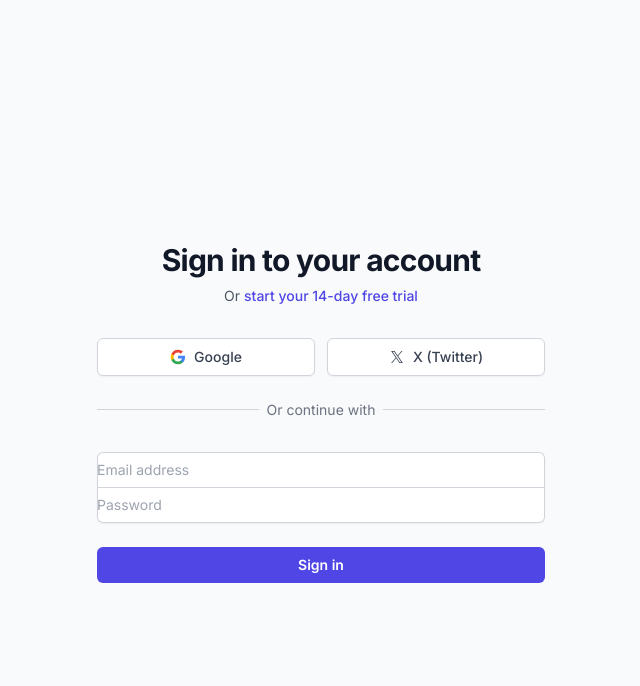
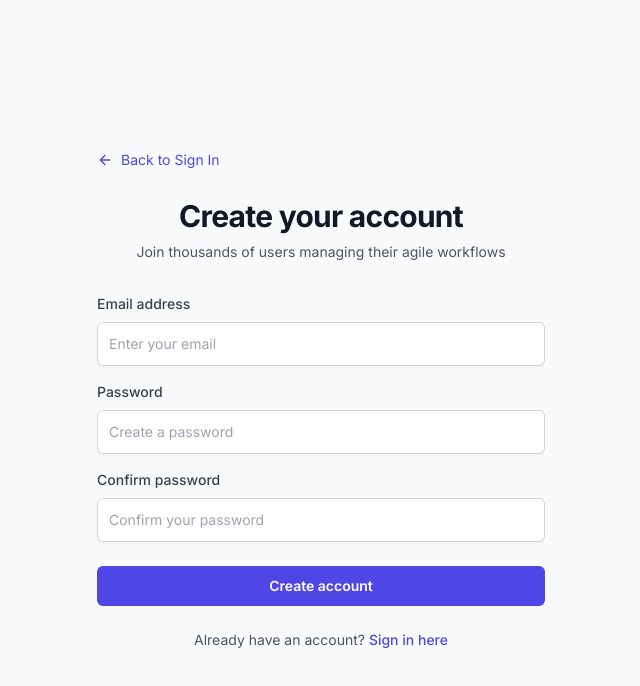
Before and after one commit to noletorious/noletorious-todo-base, a React (Vite) app: page /signup in a window 1280 px wide. Before the commit this address led to /login. Shown: the top 686 px of the page, without its empty margins (319-959 px from the left). Built offline with nearby package versions, Linux system fonts and the light colour scheme.

Commit message:
Create sign up page, got a successful login, with verification via supabase

```diff
--- a/src/App.tsx
+++ b/src/App.tsx
@@ -5,6 +5,7 @@ import Backlog from './pages/Backlog';
 import Kanban from './pages/Kanban';
 import Dashboard from './pages/Dashboard';
 import Login from './pages/Login';
+import SignUp from './pages/SignUp';
 import ProtectedRoute from './components/auth/ProtectedRoute';
 import { ThemeProvider } from './components/theme-provider';
 import { useAuthStore } from './store/authStore';
@@ -21,6 +22,7 @@ export default function App() {
       <BrowserRouter>
         <Routes>
           <Route path="/login" element={<Login />} />
+          <Route path="/signup" element={<SignUp />} />
 
           <Route element={<ProtectedRoute />}>
             <Route path="/" element={<Layout />}>
--- a/src/pages/Login.tsx
+++ b/src/pages/Login.tsx
@@ -1,39 +1,27 @@
 import React, { useState } from 'react';
 import { supabase } from '../lib/supabase';
-import { useNavigate } from 'react-router-dom';
+import { Link, useNavigate } from 'react-router-dom';
 import { Loader2 } from 'lucide-react';
 
 export default function Login() {
   const [loading, setLoading] = useState(false);
   const [email, setEmail] = useState('');
   const [password, setPassword] = useState('');
-  const [isSignUp, setIsSignUp] = useState(false);
   const [error, setError] = useState<string | null>(null);
-  const [message, setMessage] = useState<string | null>(null);
   const navigate = useNavigate();
 
-  const handleAuth = async (e: React.FormEvent) => {
+  const handleSignIn = async (e: React.FormEvent) => {
     e.preventDefault();
     setLoading(true);
     setError(null);
-    setMessage(null);
 
     try {
-      if (isSignUp) {
-        const { error } = await supabase.auth.signUp({
-          email,
-          password,
-        });
-        if (error) throw error;
-        setMessage('Check your email for the confirmation link!');
-      } else {
       const { error } = await supabase.auth.signInWithPassword({
         email,
         password,
       });
       if (error) throw error;
       navigate('/');
-      }
     } catch (err: any) {
       setError(err.message);
     } finally {
@@ -63,20 +51,16 @@ export default function Login() {
       <div className="w-full max-w-md space-y-8">
         <div>
           <h2 className="mt-6 text-center text-3xl font-bold tracking-tight text-gray-900 dark:text-white">
-            {isSignUp ? 'Create your account' : 'Sign in to your account'}
+            Sign in to your account
           </h2>
           <p className="mt-2 text-center text-sm text-gray-600 dark:text-gray-400">
             Or{' '}
-            <button
-              onClick={() => {
-                setIsSignUp(!isSignUp);
-                setError(null);
-                setMessage(null);
-              }}
+            <Link
+              to="/signup"
               className="font-medium text-indigo-600 hover:text-indigo-500 dark:text-indigo-400"
             >
-              {isSignUp ? 'sign in instead' : 'start your 14-day free trial'}
-            </button>
+              create a new account
+            </Link>
           </p>
         </div>
 
@@ -133,7 +117,7 @@ export default function Login() {
           </div>
         </div>
 
-        <form className="space-y-6" onSubmit={handleAuth}>
+        <form className="space-y-6" onSubmit={handleSignIn}>
           <div className="-space-y-px rounded-md shadow-sm">
             <div>
               <label htmlFor="email-address" className="sr-only">
@@ -173,10 +157,6 @@ export default function Login() {
             <div className="text-center text-sm text-red-600">{error}</div>
           )}
 
-          {message && (
-            <div className="text-center text-sm text-green-600">{message}</div>
-          )}
-
           <div>
             <button
               type="submit"
@@ -184,8 +164,20 @@ export default function Login() {
               className="group relative flex w-full justify-center rounded-md bg-indigo-600 px-3 py-2 text-sm font-semibold text-white hover:bg-indigo-500 focus-visible:outline focus-visible:outline-2 focus-visible:outline-offset-2 focus-visible:outline-indigo-600 disabled:opacity-50"
             >
               {loading && <Loader2 className="mr-2 h-4 w-4 animate-spin" />}
-              {isSignUp ? 'Sign up' : 'Sign in'}
+              Sign in
             </button>
+          </div>
+
+          <div className="text-center">
+            <p className="text-sm text-gray-600 dark:text-gray-400">
+              Don't have an account?{' '}
+              <Link
+                to="/signup"
+                className="font-medium text-indigo-600 hover:text-indigo-500 dark:text-indigo-400"
+              >
+                Sign up here
+              </Link>
+            </p>
           </div>
         </form>
       </div>
--- /dev/null
+++ b/src/pages/SignUp.tsx
@@ -0,0 +1,184 @@
+import React, { useState } from 'react';
+import { supabase } from '../lib/supabase';
+import { Link, useNavigate } from 'react-router-dom';
+import { Loader2, ArrowLeft, CheckCircle } from 'lucide-react';
+
+export default function SignUp() {
+  const [loading, setLoading] = useState(false);
+  const [email, setEmail] = useState('');
+  const [password, setPassword] = useState('');
+  const [confirmPassword, setConfirmPassword] = useState('');
+  const [error, setError] = useState<string | null>(null);
+  const [success, setSuccess] = useState(false);
+  const navigate = useNavigate();
+
+  const handleSignUp = async (e: React.FormEvent) => {
+    e.preventDefault();
+    setLoading(true);
+    setError(null);
+
+    if (password !== confirmPassword) {
+      setError('Passwords do not match');
+      setLoading(false);
+      return;
+    }
+
+    if (password.length < 6) {
+      setError('Password must be at least 6 characters');
+      setLoading(false);
+      return;
+    }
+
+    try {
+      const { error } = await supabase.auth.signUp({
+        email,
+        password,
+      });
+      if (error) throw error;
+      setSuccess(true);
+    } catch (err: any) {
+      setError(err.message);
+    } finally {
+      setLoading(false);
+    }
+  };
+
+  if (success) {
+    return (
+      <div className="flex min-h-screen items-center justify-center bg-gray-50 px-4 py-12 dark:bg-gray-900 sm:px-6 lg:px-8">
+        <div className="w-full max-w-md space-y-8">
+          <div className="text-center">
+            <CheckCircle className="mx-auto h-12 w-12 text-green-500" />
+            <h2 className="mt-6 text-3xl font-bold tracking-tight text-gray-900 dark:text-white">
+              Check your email!
+            </h2>
+            <p className="mt-2 text-sm text-gray-600 dark:text-gray-400">
+              We've sent you a confirmation link at{' '}
+              <span className="font-medium text-indigo-600 dark:text-indigo-400">
+                {email}
+              </span>
+            </p>
+            <p className="mt-4 text-xs text-gray-500 dark:text-gray-500">
+              Click the link in your email to verify your account and start using your agile task manager.
+            </p>
+          </div>
+
+          <div className="mt-8">
+            <Link
+              to="/login"
+              className="group relative flex w-full justify-center rounded-md bg-indigo-600 px-3 py-2 text-sm font-semibold text-white hover:bg-indigo-500 focus-visible:outline focus-visible:outline-2 focus-visible:outline-offset-2 focus-visible:outline-indigo-600"
+            >
+              Back to Sign In
+            </Link>
+          </div>
+        </div>
+      </div>
+    );
+  }
+
+  return (
+    <div className="flex min-h-screen items-center justify-center bg-gray-50 px-4 py-12 dark:bg-gray-900 sm:px-6 lg:px-8">
+      <div className="w-full max-w-md space-y-8">
+        <div>
+          <Link
+            to="/login"
+            className="inline-flex items-center text-sm text-indigo-600 hover:text-indigo-500 dark:text-indigo-400"
+          >
+            <ArrowLeft className="mr-2 h-4 w-4" />
+            Back to Sign In
+          </Link>
+          <h2 className="mt-6 text-center text-3xl font-bold tracking-tight text-gray-900 dark:text-white">
+            Create your account
+          </h2>
+          <p className="mt-2 text-center text-sm text-gray-600 dark:text-gray-400">
+            Join thousands of users managing their agile workflows
+          </p>
+        </div>
+
+        <form className="space-y-6" onSubmit={handleSignUp}>
+          <div className="space-y-4">
+            <div>
+              <label htmlFor="email-address" className="block text-sm font-medium text-gray-700 dark:text-gray-300 mb-2">
+                Email address
+              </label>
+              <input
+                id="email-address"
+                name="email"
+                type="email"
+                autoComplete="email"
+                required
+                value={email}
+                onChange={(e) => setEmail(e.target.value)}
+                className="block w-full rounded-md border-0 py-2.5 px-3 text-gray-900 shadow-sm ring-1 ring-inset ring-gray-300 placeholder:text-gray-400 focus:ring-2 focus:ring-inset focus:ring-indigo-600 dark:bg-gray-800 dark:text-white dark:ring-gray-700 sm:text-sm sm:leading-6"
+                placeholder="Enter your email"
+              />
+            </div>
+
+            <div>
+              <label htmlFor="password" className="block text-sm font-medium text-gray-700 dark:text-gray-300 mb-2">
+                Password
+              </label>
+              <input
+                id="password"
+                name="password"
+                type="password"
+                autoComplete="new-password"
+                required
+                value={password}
+                onChange={(e) => setPassword(e.target.value)}
+                className="block w-full rounded-md border-0 py-2.5 px-3 text-gray-900 shadow-sm ring-1 ring-inset ring-gray-300 placeholder:text-gray-400 focus:ring-2 focus:ring-inset focus:ring-indigo-600 dark:bg-gray-800 dark:text-white dark:ring-gray-700 sm:text-sm sm:leading-6"
+                placeholder="Create a password"
+              />
+            </div>
+
+            <div>
+              <label htmlFor="confirm-password" className="block text-sm font-medium text-gray-700 dark:text-gray-300 mb-2">
+                Confirm password
+              </label>
+              <input
+                id="confirm-password"
+                name="confirm-password"
+                type="password"
+                autoComplete="new-password"
+                required
+                value={confirmPassword}
+                onChange={(e) => setConfirmPassword(e.target.value)}
+                className="block w-full rounded-md border-0 py-2.5 px-3 text-gray-900 shadow-sm ring-1 ring-inset ring-gray-300 placeholder:text-gray-400 focus:ring-2 focus:ring-inset focus:ring-indigo-600 dark:bg-gray-800 dark:text-white dark:ring-gray-700 sm:text-sm sm:leading-6"
+                placeholder="Confirm your password"
+              />
+            </div>
+          </div>
+
+          {error && (
+            <div className="rounded-md bg-red-50 p-4 dark:bg-red-900/20">
+              <div className="text-sm text-red-800 dark:text-red-200">{error}</div>
+            </div>
+          )}
+
+          <div>
+            <button
+              type="submit"
+              disabled={loading}
+              className="group relative flex w-full justify-center rounded-md bg-indigo-600 px-3 py-2.5 text-sm font-semibold text-white hover:bg-indigo-500 focus-visible:outline focus-visible:outline-2 focus-visible:outline-offset-2 focus-visible:outline-indigo-600 disabled:opacity-50 disabled:cursor-not-allowed"
+            >
+              {loading && <Loader2 className="mr-2 h-4 w-4 animate-spin" />}
+              Create account
+            </button>
+          </div>
+
+          <div className="text-center">
+            <p className="text-sm text-gray-600 dark:text-gray-400">
+              Already have an account?{' '}
+              <Link
+                to="/login"
+                className="font-medium text-indigo-600 hover:text-indigo-500 dark:text-indigo-400"
+              >
+                Sign in here
+              </Link>
+            </p>
+          </div>
+        </form>
+      </div>
+    </div>
+  );
+}
```
Also changed, not shown: 1 other file (tests, documents, lock files or other folders). Lines whose indentation alone changed are shown as unchanged.
